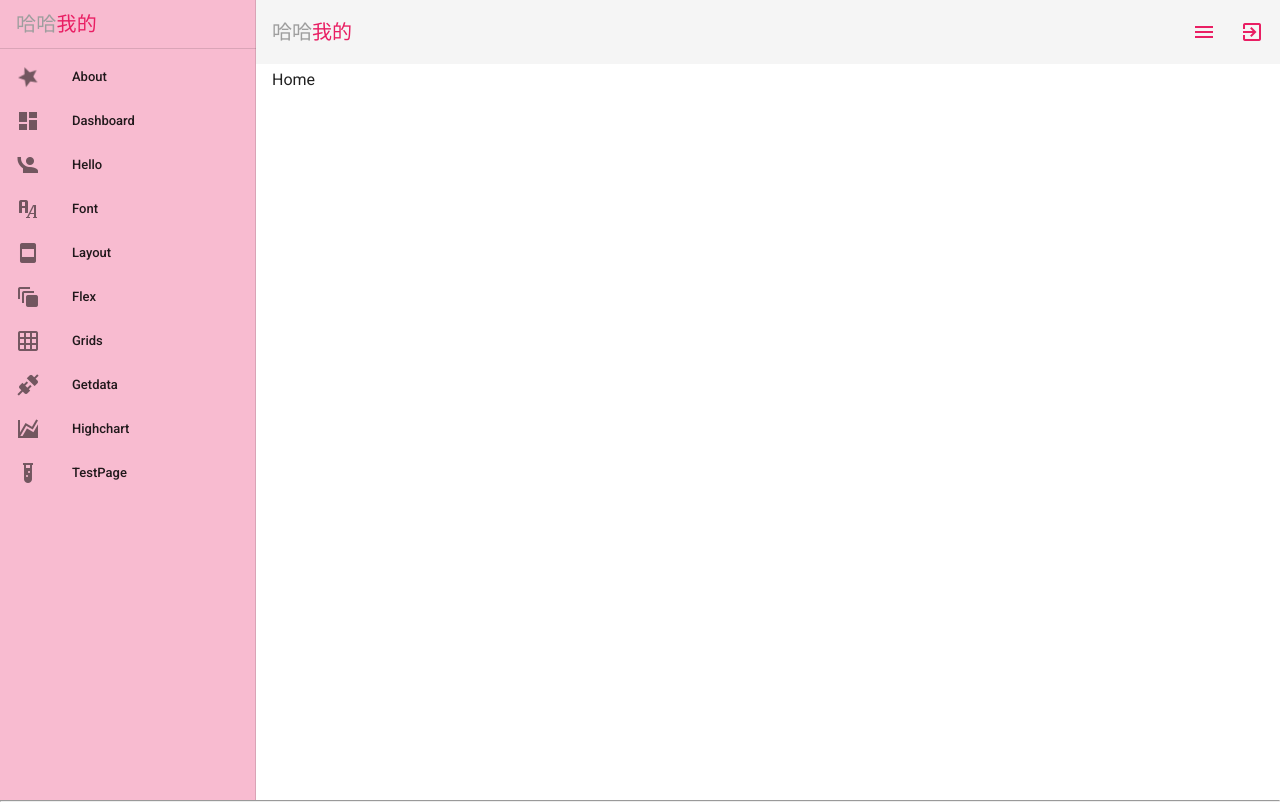
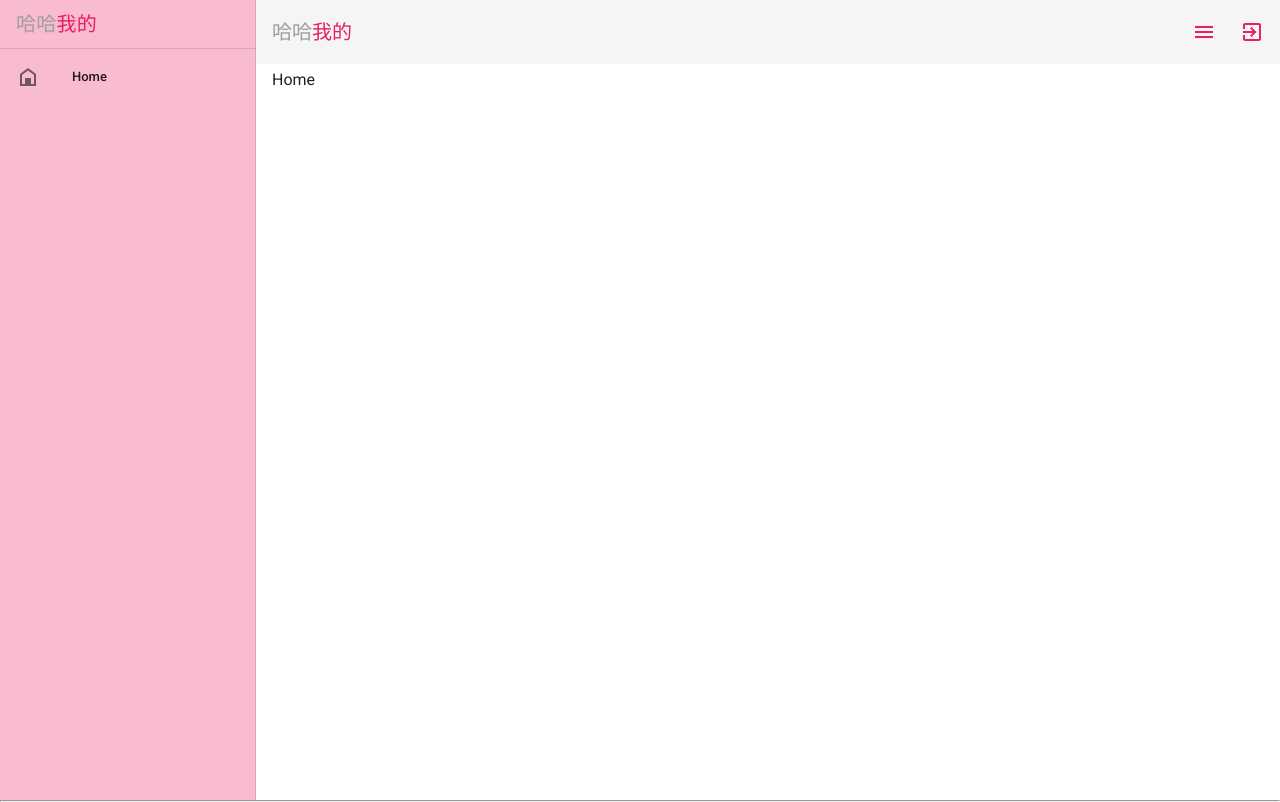
Before and after one commit to miloweimo/demo, a Vue app in the folder packages/learn-vue2/: page /highchart in a window 1280 px wide. Built offline with nearby package versions, Linux system fonts and the light colour scheme.

Commit message:
清理左边导航栏
Signed-off-by: Wei Mo <miloweimo@outlook.com>

```diff
--- a/packages/learn-vue2/src/components/Navbar.vue
+++ b/packages/learn-vue2/src/components/Navbar.vue
@@ -55,16 +55,16 @@ export default {
     return {
       drawer: true,
       items: [
-        { title: "About", icon: "mdi-spin mdi-star", linkto: "/about" },
-        { title: "Dashboard", icon: "mdi-view-dashboard", linkto: "/" },
-        { title: "Hello", icon: "mdi-human-greeting-variant", linkto: "/hello" },
-        { title: "Font", icon: "mdi-format-font", linkto: "/font" },
-        { title: "Layout", icon: "mdi-page-layout-body", linkto: "/layout" },
-        { title: "Flex", icon: "mdi-animation", linkto: "/flex" },
-        { title: "Grids", icon: "mdi-grid", linkto: "/grids" },
-        { title: "Getdata", icon: "mdi-connection", linkto: "/getdata" },
-        { title: "Highchart", icon: "mdi-chart-areaspline", linkto: "/highchart" },
-        { title: "TestPage", icon: "mdi-test-tube", linkto: "/testpage" },
+        { title: "Home", icon: "mdi-home-variant-outline", linkto: "/" },
+        // { title: "About", icon: "mdi-spin mdi-star", linkto: "/about" },
+        // { title: "Hello", icon: "mdi-human-greeting-variant", linkto: "/hello" },
+        // { title: "Font", icon: "mdi-format-font", linkto: "/font" },
+        // { title: "Layout", icon: "mdi-page-layout-body", linkto: "/layout" },
+        // { title: "Flex", icon: "mdi-animation", linkto: "/flex" },
+        // { title: "Grids", icon: "mdi-grid", linkto: "/grids" },
+        // { title: "Getdata", icon: "mdi-connection", linkto: "/getdata" },
+        // { title: "Highchart", icon: "mdi-chart-areaspline", linkto: "/highchart" },
+        // { title: "TestPage", icon: "mdi-test-tube", linkto: "/testpage" },
       ],
       right: null,
     };
```
